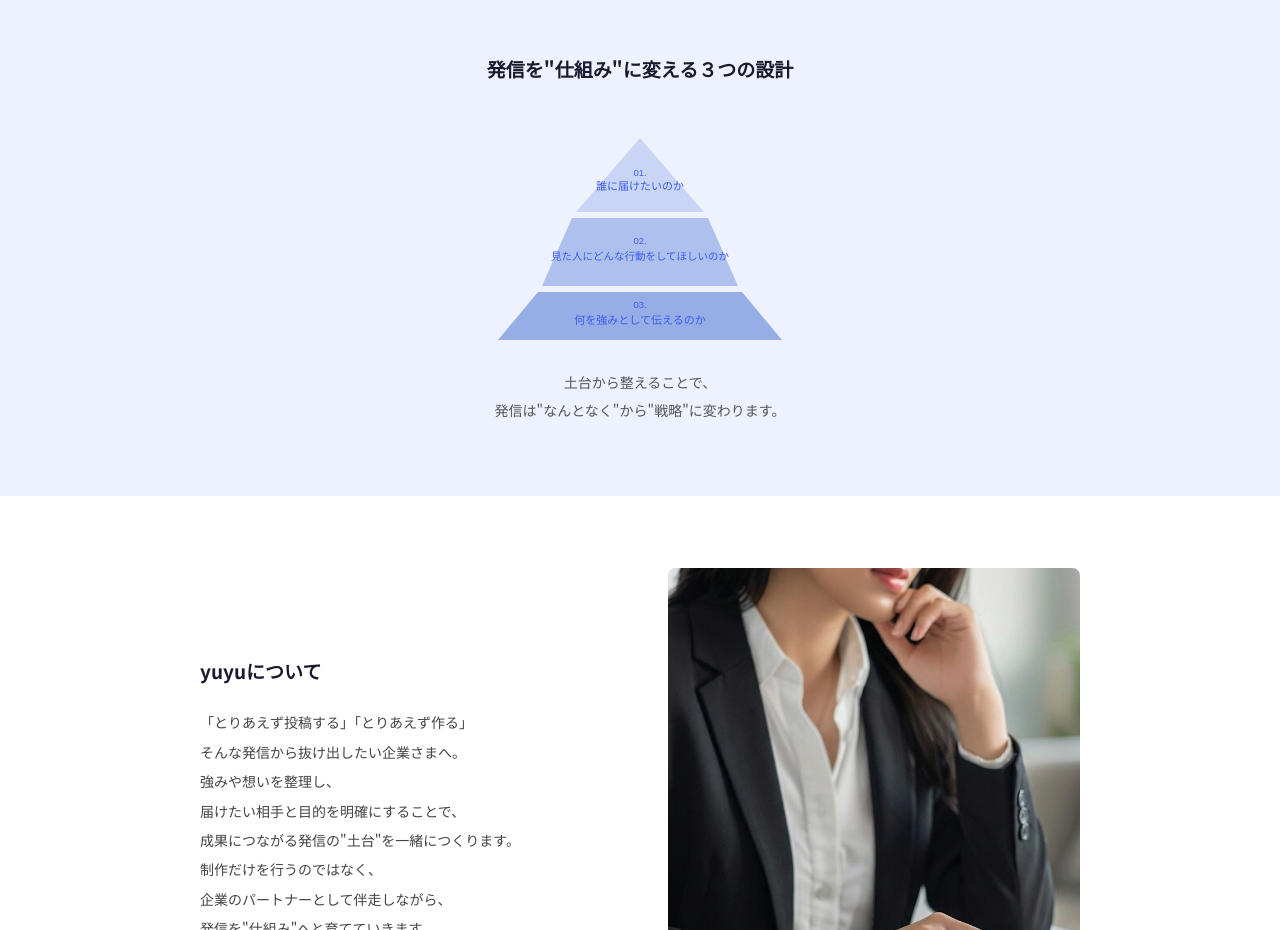
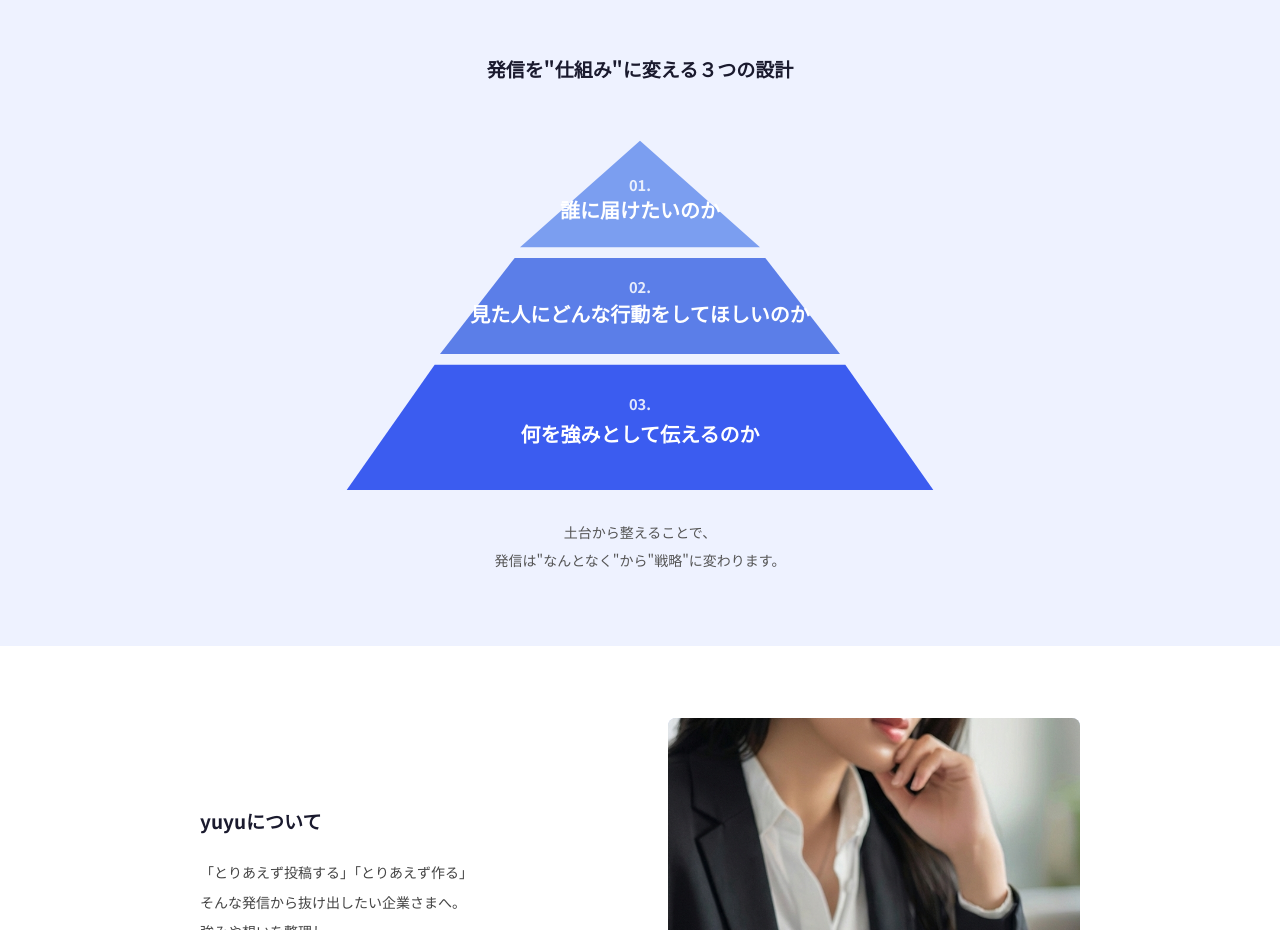
Before and after one commit to s0932153-hash/yuyu-hp, a plain HTML site: page index.html in a window 1280 px wide. Shown: the part 960-1890 px from the top of the page. Drawn offline with Linux system fonts and the light colour scheme.

Commit message:
Update index.html

```diff
--- a/index.html
+++ b/index.html
@@ -141,7 +141,7 @@
   .worry-item p { font-size: 14px; color: #333; line-height: 1.7; font-weight: 500; }
 
   /* ===== PYRAMID ===== */
-  .pyramid-svg-wrap { width: 360px; margin: 0 auto 20px; }
+  .pyramid-svg-wrap { width: 1000px; max-width: 100%; margin: 0 auto 20px; }
   .pyramid-svg-wrap svg { width: 100%; }
   .pyramid-caption { text-align: center; font-size: 14px; color: #555; line-height: 2; }
 
@@ -308,16 +308,25 @@
   <div class="inner">
     <p class="sec-title fade-up">発信を"仕組み"に変える３つの設計</p>
     <div class="pyramid-svg-wrap fade-up">
-      <svg viewBox="0 0 360 210" xmlns="http://www.w3.org/2000/svg">
-        <polygon points="180,8 244,82 116,82" fill="#c8d5f5"/>
-        <polygon points="112,88 248,88 278,156 82,156" fill="#aec0ee"/>
-        <polygon points="78,162 282,162 322,210 38,210" fill="#96ade6"/>
-        <text x="180" y="46" text-anchor="middle" font-size="9.5" fill="#3b5cf0" font-family="sans-serif">01.</text>
-        <text x="180" y="60" text-anchor="middle" font-size="11" fill="#3b5cf0" font-family="sans-serif" font-weight="500">誰に届けたいのか</text>
-        <text x="180" y="114" text-anchor="middle" font-size="9.5" fill="#3b5cf0" font-family="sans-serif">02.</text>
-        <text x="180" y="130" text-anchor="middle" font-size="10.5" fill="#3b5cf0" font-family="sans-serif" font-weight="500">見た人にどんな行動をしてほしいのか</text>
-        <text x="180" y="178" text-anchor="middle" font-size="9.5" fill="#3b5cf0" font-family="sans-serif">03.</text>
-        <text x="180" y="194" text-anchor="middle" font-size="11" fill="#3b5cf0" font-family="sans-serif" font-weight="500">何を強みとして伝えるのか</text>
+      <svg viewBox="0 0 600 270" xmlns="http://www.w3.org/2000/svg">
+        <!-- 上段 -->
+        <polygon points="300,8 390,88 210,88" fill="#7b9ef0"/>
+        <!-- 中段 -->
+        <polygon points="206,96 394,96 450,168 150,168" fill="#5b7ee8"/>
+        <!-- 下段 -->
+        <polygon points="146,176 454,176 520,270 80,270" fill="#3b5cf0"/>
+
+        <!-- 上段テキスト -->
+        <text x="300" y="46" text-anchor="middle" font-size="11" fill="white" font-family="Noto Sans JP, sans-serif" font-weight="700" opacity="0.85">01.</text>
+        <text x="300" y="66" text-anchor="middle" font-size="15" fill="white" font-family="Noto Sans JP, sans-serif" font-weight="700">誰に届けたいのか</text>
+
+        <!-- 中段テキスト -->
+        <text x="300" y="122" text-anchor="middle" font-size="11" fill="white" font-family="Noto Sans JP, sans-serif" font-weight="700" opacity="0.85">02.</text>
+        <text x="300" y="144" text-anchor="middle" font-size="15" fill="white" font-family="Noto Sans JP, sans-serif" font-weight="700">見た人にどんな行動をしてほしいのか</text>
+
+        <!-- 下段テキスト -->
+        <text x="300" y="210" text-anchor="middle" font-size="11" fill="white" font-family="Noto Sans JP, sans-serif" font-weight="700" opacity="0.85">03.</text>
+        <text x="300" y="234" text-anchor="middle" font-size="15" fill="white" font-family="Noto Sans JP, sans-serif" font-weight="700">何を強みとして伝えるのか</text>
       </svg>
     </div>
     <p class="pyramid-caption fade-up">土台から整えることで、<br>発信は"なんとなく"から"戦略"に変わります。</p>
```
